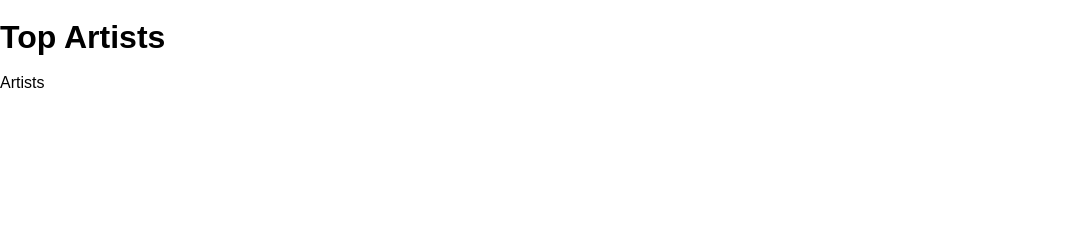
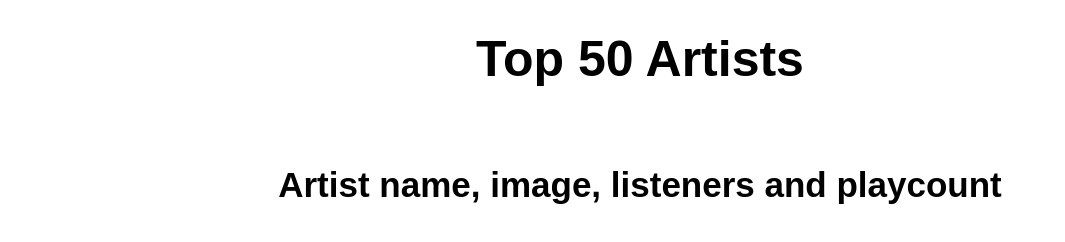
Before and after one commit to agustus9/top-artists, a website: page public/index.html in a window 1280 px wide. Shown: the whole page, without its empty margins (0-1065 px from the left). Drawn offline with nearby package versions, Linux system fonts and the light colour scheme; no server answers.

Commit message:
Added images, playcount, and listners

```diff
--- a/public/index.html
+++ b/public/index.html
@@ -7,20 +7,21 @@
     <link rel="stylesheet" href="./screen.css">
   </head>
   <body ng-app="mainApp" ng-controller="mainController">
-    <h1>Top Artists</h1>
-
+    <h1>Top 50 Artists</h1>
+    <h2>Artist name, image, listeners and playcount</h2>
     <section class="artists">
-      <header>{{artists.name}}</header>
+      <header>{{ artists.name }}</header>
       <section>
-        <header>Artists</header>
         <section ng-repeat="artist in artists track by $index">
-          <button ng-click="loadArtists(artist)">{{artist.name}}</button>
+          <button ng-click="loadArtists(artist)">{{ artist.name }}</button>
+          <img ng-src="{{ artist.image[0]['#text'] }}" />
+          <span>{{ artist.listeners }}</span>
+          <span>{{ artist.playcount }}</span>
         </section>
       </section>
     </section>
-
-
     <script src="http://ajax.googleapis.com/ajax/libs/angularjs/1.6.9/angular.min.js"></script>
     <script src="./main.js" charset="utf-8"></script>
   </body>
-</html>
+
+  </html>
--- a/public/main.js
+++ b/public/main.js
@@ -4,40 +4,28 @@ const BASE_URL = "http://ws.audioscrobbler.com/2.0/?method=chart.gettopartists&a
 
 angular
   .module("mainApp", [])
-.controller("mainController",[`$scope`, `$http`, ($scope, $http) => {
+  .controller("mainController", [`$scope`, `$http`, ($scope, $http) => {
     $scope.currentArtist =
 
       $http({
-    method:"GET",
-    url:BASE_URL
+        method: "GET",
+        url: BASE_URL
       }).then(response => {
         console.log(response);
         console.log(response.data);
-    $scope.artists = response.data.results;
-  })
+        $scope.artists = response.data.artists.artist;
+      });
 
-  $scope.loadArtists = (url) =>{
+    $scope.loadArtists = (url) => {
       console.log("loading artists", url)
       $http({
-      method:"GET",
-      url:url
-    }).then (response => {
+        method: "GET",
+        url: url
+      }).then(response => {
         console.log("loading artists", response)
         console.log(response.data);
-      $scope.artists = response.data;
+        $scope.artists = response.data.artists.artist;
       });
     }
 
-  $scope.loadImage = (url) =>{
-    console.log("loading image", url)
-    $http({
-      method:"GET",
-      url:url
-    }).then (response => {
-      console.log("loading image", response)
-      console.log(response.data);
-      $scope.image = response.data;
-    });
-  }
-
-}])
+  }]);
--- a/public/screen.css
+++ b/public/screen.css
@@ -7,3 +7,30 @@ body {
   min-height: 100%;
   font: 16px / 1 sans-serif;
 }
+
+.artists {
+  display: flex;
+  flex-direction: row;
+  justify-content: flex-start;
+  flex-wrap: wrap;
+  margin: 200px;
+  height: 6em;
+  width: 6em;
+  border: 6em;
+}
+
+h1 {
+  display: flex;
+  flex-direction: row;
+  justify-content: center;
+  font-size: 50px;
+  height: 2em;
+}
+
+h2 {
+  display: flex;
+  flex-direction: row;
+  justify-content: center;
+  font-size: 35px;
+  height: 2em;
+}
```
Lines whose indentation alone changed are shown as unchanged.
